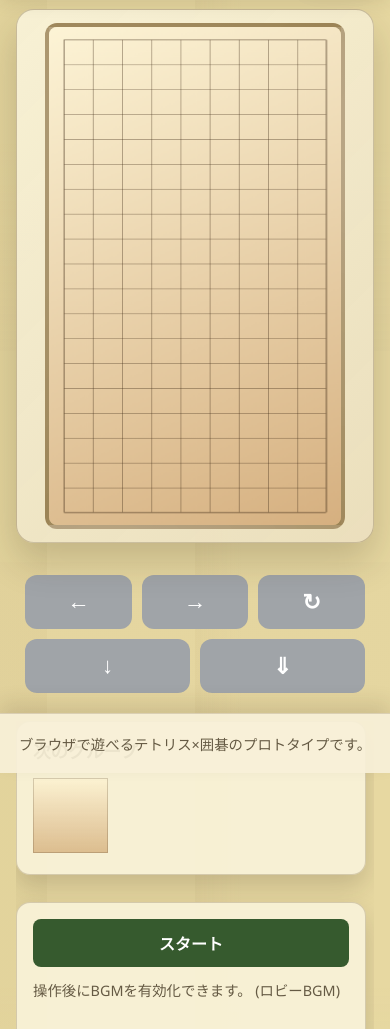
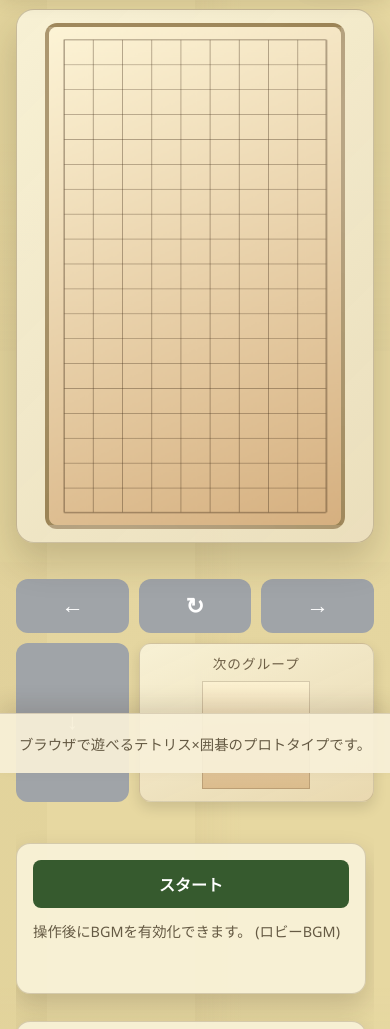
Before and after one commit to igomimu/igopon, a plain HTML site: page docs/index.html in a window 390 px wide. Shown: the part 71-1100 px from the top of the page. Drawn offline with Linux system fonts and the light colour scheme; no server answers.

Commit message:
Update mobile controls with embedded preview

```diff
--- a/docs/index.html
+++ b/docs/index.html
@@ -40,14 +40,15 @@
             </div>
         </section>
         <section class="mobile-controls" aria-label="タッチ操作">
-            <div class="mobile-row">
-                <button id="mobileLeftBtn" type="button" class="mobile-btn" aria-label="左に移動">&#x2190;</button>
-                <button id="mobileRightBtn" type="button" class="mobile-btn" aria-label="右に移動">&#x2192;</button>
-                <button id="mobileRotateBtn" type="button" class="mobile-btn" aria-label="回転">&#x21BB;</button>
-            </div>
-            <div class="mobile-row">
-                <button id="mobileSoftDropBtn" type="button" class="mobile-btn" aria-label="ソフトドロップ">&#x2193;</button>
-                <button id="mobileHardDropBtn" type="button" class="mobile-btn" aria-label="ハードドロップ">&#x21D3;</button>
+            <div class="mobile-grid">
+                <button id="mobileLeftBtn" type="button" class="mobile-btn mobile-btn-left" aria-label="左に移動">&#x2190;</button>
+                <button id="mobileRotateBtn" type="button" class="mobile-btn mobile-btn-rotate" aria-label="回転">&#x21BB;</button>
+                <button id="mobileRightBtn" type="button" class="mobile-btn mobile-btn-right" aria-label="右に移動">&#x2192;</button>
+                <button id="mobileSoftDropBtn" type="button" class="mobile-btn mobile-btn-soft" aria-label="ソフトドロップ">&#x2193;</button>
+                <div class="mobile-next-preview" aria-label="次のグループ">
+                    <span class="mobile-next-label">次のグループ</span>
+                    <canvas id="nextPieceMobile" width="118" height="118" role="img" aria-label="次のピースプレビュー（モバイル）"></canvas>
+                </div>
             </div>
         </section>
         <aside class="sidebar">
--- a/docs/script.js
+++ b/docs/script.js
@@ -114,7 +114,9 @@ function enqueueEyeFramePiece(stoneColor, prioritizeNext = false) {
 const canvas = document.getElementById('board');
 const ctx = canvas.getContext('2d');
 const nextCanvas = document.getElementById('nextPiece');
-const nextCtx = nextCanvas.getContext('2d');
+const nextCtx = nextCanvas ? nextCanvas.getContext('2d') : null;
+const mobileNextCanvas = document.getElementById('nextPieceMobile');
+const mobileNextCtx = mobileNextCanvas ? mobileNextCanvas.getContext('2d') : null;
 
 const overlay = document.getElementById('overlay');
 const overlayTitle = document.getElementById('overlayTitle');
@@ -137,7 +139,6 @@ const mobileLeftBtn = document.getElementById('mobileLeftBtn');
 const mobileRightBtn = document.getElementById('mobileRightBtn');
 const mobileRotateBtn = document.getElementById('mobileRotateBtn');
 const mobileSoftDropBtn = document.getElementById('mobileSoftDropBtn');
-const mobileHardDropBtn = document.getElementById('mobileHardDropBtn');
 const headerStartBtn = document.getElementById('headerStartBtn');
 const headerScore = document.getElementById('headerScore');
 const playerNameInput = document.getElementById('playerNameInput');
@@ -572,8 +573,10 @@ function shuffleArray(array) {
 
 const BASE_BOARD_WIDTH = canvas.width;
 const BASE_BOARD_HEIGHT = canvas.height;
-const BASE_PREVIEW_WIDTH = nextCanvas.width;
-const BASE_PREVIEW_HEIGHT = nextCanvas.height;
+const BASE_PREVIEW_WIDTH = nextCanvas ? nextCanvas.width : 150;
+const BASE_PREVIEW_HEIGHT = nextCanvas ? nextCanvas.height : 150;
+const MOBILE_PREVIEW_BASE_WIDTH = mobileNextCanvas ? mobileNextCanvas.width : BASE_PREVIEW_WIDTH;
+const MOBILE_PREVIEW_BASE_HEIGHT = mobileNextCanvas ? mobileNextCanvas.height : BASE_PREVIEW_HEIGHT;
 const BOARD_PIXEL_WIDTH = BASE_BOARD_WIDTH;
 const BOARD_PIXEL_HEIGHT = BASE_BOARD_HEIGHT;
 const PREVIEW_RESPONSIVE_QUERY = '(max-width: 900px)';
@@ -582,6 +585,8 @@ const previewMediaQuery = typeof window !== 'undefined' && typeof window.matchMe
     : null;
 let previewWidth = BASE_PREVIEW_WIDTH;
 let previewHeight = BASE_PREVIEW_HEIGHT;
+let mobilePreviewWidth = mobileNextCanvas ? (mobileNextCanvas.clientWidth || MOBILE_PREVIEW_BASE_WIDTH) : 0;
+let mobilePreviewHeight = mobileNextCanvas ? (mobileNextCanvas.clientHeight || MOBILE_PREVIEW_BASE_HEIGHT) : 0;
 
 function resolvePreviewTargetSize() {
     const fallbackIsMobile = typeof window !== 'undefined' ? window.innerWidth <= 900 : false;
@@ -597,7 +602,16 @@ function applyPreviewCanvasSize({ redraw = true } = {}) {
     const { width, height } = resolvePreviewTargetSize();
     previewWidth = width;
     previewHeight = height;
+    if (nextCanvas && nextCtx) {
         configureCanvasResolution(nextCanvas, nextCtx, width, height);
+    }
+    if (mobileNextCanvas && mobileNextCtx) {
+        const targetWidth = Math.max(1, Math.round(mobileNextCanvas.clientWidth || MOBILE_PREVIEW_BASE_WIDTH));
+        const targetHeight = Math.max(1, Math.round(mobileNextCanvas.clientHeight || MOBILE_PREVIEW_BASE_HEIGHT));
+        mobilePreviewWidth = targetWidth;
+        mobilePreviewHeight = targetHeight;
+        configureCanvasResolution(mobileNextCanvas, mobileNextCtx, targetWidth, targetHeight);
+    }
     if (redraw) {
         updatePreview();
     }
@@ -2549,17 +2563,13 @@ function refreshMobileControls() {
         mobileLeftBtn,
         mobileRightBtn,
         mobileRotateBtn,
-        mobileSoftDropBtn,
-        mobileHardDropBtn
-    ];
-    if (controls.every(btn => !btn)) {
+        mobileSoftDropBtn
+    ].filter(Boolean);
+    if (controls.length === 0) {
         return;
     }
     const active = gameActive && !paused;
     controls.forEach(btn => {
-        if (!btn) {
-            return;
-        }
         btn.disabled = !active;
     });
 }
@@ -2734,41 +2744,52 @@ function bindHoldButton(button, action, options = {}) {
 }
 
 function initializeMobileControls() {
+    if (mobileLeftBtn) {
         bindHoldButton(mobileLeftBtn, runIfPlayable(() => movePiece(-1)), { repeat: false });
+    }
+    if (mobileRightBtn) {
         bindHoldButton(mobileRightBtn, runIfPlayable(() => movePiece(1)), { repeat: false });
+    }
+    if (mobileSoftDropBtn) {
         bindHoldButton(mobileSoftDropBtn, runIfPlayable(() => {
             stepDown();
             dropAccumulator = 0;
         }), { repeatDelay: 110 });
+    }
+    if (mobileRotateBtn) {
         bindHoldButton(mobileRotateBtn, runIfPlayable(() => rotateCurrentPiece(1)), { repeat: false });
-    bindHoldButton(mobileHardDropBtn, runIfPlayable(() => hardDrop()), { repeat: false });
-
-}
-function updatePreview() {
-    nextCtx.clearRect(0, 0, previewWidth, previewHeight);
-
-    const gradient = nextCtx.createLinearGradient(0, 0, 0, previewHeight);
+    }
+}
+
+function drawPreviewOnContext(context, width, height) {
+    if (!context || width <= 0 || height <= 0) {
+        return;
+    }
+
+    context.clearRect(0, 0, width, height);
+
+    const gradient = context.createLinearGradient(0, 0, 0, height);
     gradient.addColorStop(0, 'rgba(252, 242, 210, 0.95)');
     gradient.addColorStop(1, 'rgba(216, 183, 135, 0.9)');
-    nextCtx.fillStyle = gradient;
-    nextCtx.fillRect(0, 0, previewWidth, previewHeight);
-
-    nextCtx.strokeStyle = 'rgba(60, 40, 20, 0.2)';
-    nextCtx.strokeRect(0.5, 0.5, Math.max(previewWidth - 1, 0), Math.max(previewHeight - 1, 0));
+    context.fillStyle = gradient;
+    context.fillRect(0, 0, width, height);
+
+    context.strokeStyle = 'rgba(60, 40, 20, 0.2)';
+    context.strokeRect(0.5, 0.5, Math.max(width - 1, 0), Math.max(height - 1, 0));
 
     if (!nextPiece) {
         return;
     }
 
-    const width = nextPiece.width;
-    const height = nextPiece.height;
-    const insetWidth = Math.max(12, Math.round(previewWidth * (40 / BASE_PREVIEW_WIDTH)));
-    const insetHeight = Math.max(12, Math.round(previewHeight * (40 / BASE_PREVIEW_HEIGHT)));
-    const usableWidth = Math.max(previewWidth - insetWidth, 0);
-    const usableHeight = Math.max(previewHeight - insetHeight, 0);
-    const cellSize = Math.min(usableWidth / width, usableHeight / height);
-    const offsetX = (previewWidth - width * cellSize) / 2;
-    const offsetY = (previewHeight - height * cellSize) / 2;
+    const pieceWidth = nextPiece.width;
+    const pieceHeight = nextPiece.height;
+    const insetWidth = Math.max(12, Math.round(width * (40 / BASE_PREVIEW_WIDTH)));
+    const insetHeight = Math.max(12, Math.round(height * (40 / BASE_PREVIEW_HEIGHT)));
+    const usableWidth = Math.max(width - insetWidth, 0);
+    const usableHeight = Math.max(height - insetHeight, 0);
+    const cellSize = Math.min(usableWidth / pieceWidth, usableHeight / pieceHeight);
+    const offsetX = (width - pieceWidth * cellSize) / 2;
+    const offsetY = (height - pieceHeight * cellSize) / 2;
 
     nextPiece.cells.forEach(cell => {
         const cx = offsetX + cell.col * cellSize + cellSize / 2;
@@ -2778,14 +2799,19 @@ function updatePreview() {
             return;
         }
         if (value === CELL_EYE_BLACK || value === CELL_EYE_WHITE) {
-            drawEyeStone(nextCtx, cx, cy, cellSize * 0.42, value, 1);
+            drawEyeStone(context, cx, cy, cellSize * 0.42, value, 1);
         } else if (value === CELL_BLOCK_BLACK || value === CELL_BLOCK_WHITE) {
             const baseColor = value === CELL_BLOCK_BLACK ? CELL_BLACK : CELL_WHITE;
-            drawStone(nextCtx, cx, cy, cellSize * 0.42, baseColor, 1);
+            drawStone(context, cx, cy, cellSize * 0.42, baseColor, 1);
         } else {
-            drawStone(nextCtx, cx, cy, cellSize * 0.42, value, 1);
-        }
-    });
+            drawStone(context, cx, cy, cellSize * 0.42, value, 1);
+        }
+    });
+}
+
+function updatePreview() {
+    drawPreviewOnContext(nextCtx, previewWidth, previewHeight);
+    drawPreviewOnContext(mobileNextCtx, mobilePreviewWidth, mobilePreviewHeight);
 }
 
 function draw() {
--- a/docs/style.css
+++ b/docs/style.css
@@ -431,21 +431,25 @@ button:not(:disabled):hover {
 }
 .mobile-controls {
     display: none;
-    flex-direction: column;
-    gap: 0.75rem;
     margin: 0 auto;
     padding: 0.5rem 0 0.25rem;
-    max-width: 340px;
     width: 100%;
+    max-width: 360px;
 }
 
-.mobile-row {
-    display: flex;
+.mobile-grid {
+    display: grid;
     gap: 0.75rem;
+    grid-template-columns: repeat(3, minmax(0, 1fr));
+    grid-template-areas:
+        "left rotate right"
+        "soft preview preview";
 }
 
 .mobile-btn {
-    flex: 1;
+    display: flex;
+    align-items: center;
+    justify-content: center;
     border-radius: 12px;
     font-size: 1.45rem;
     padding: 0.85rem;
@@ -466,6 +470,50 @@ button:not(:disabled):hover {
 .mobile-btn:not(:disabled):active {
     transform: translateY(1px);
     background: var(--accent-hover);
+}
+
+.mobile-btn-left {
+    grid-area: left;
+}
+
+.mobile-btn-rotate {
+    grid-area: rotate;
+}
+
+.mobile-btn-right {
+    grid-area: right;
+}
+
+.mobile-btn-soft {
+    grid-area: soft;
+}
+
+.mobile-next-preview {
+    grid-area: preview;
+    border-radius: 12px;
+    padding: 0.55rem 0.7rem 0.75rem;
+    background: linear-gradient(155deg, rgba(248, 242, 215, 0.95), rgba(233, 216, 177, 0.9));
+    border: 1px solid rgba(104, 82, 45, 0.22);
+    box-shadow: 0 6px 14px rgba(0, 0, 0, 0.12);
+    display: flex;
+    flex-direction: column;
+    align-items: center;
+    justify-content: center;
+    gap: 0.5rem;
+    min-height: 100%;
+}
+
+.mobile-next-label {
+    font-size: 0.85rem;
+    color: rgba(58, 42, 20, 0.72);
+    letter-spacing: 0.08em;
+    text-transform: uppercase;
+}
+
+#nextPieceMobile {
+    width: min(100%, 108px);
+    aspect-ratio: 1 / 1;
+    display: block;
 }
 
 @media (max-width: 900px) {
@@ -493,16 +541,12 @@ button:not(:disabled):hover {
     }
 
     .mobile-controls {
-        display: flex;
-        flex-direction: column;
-        gap: 0.6rem;
-        align-items: stretch;
-        width: min(100%, 480px);
-        margin: 0 auto;
+        display: block;
+        width: min(100%, 420px);
+        margin: 0.25rem auto 0;
     }
 
-    .mobile-controls .mobile-row {
-        display: flex;
+    .mobile-grid {
         gap: 0.6rem;
     }
 
@@ -520,6 +564,10 @@ button:not(:disabled):hover {
         overflow-y: auto;
         padding-right: 0.5rem;
         max-height: 100%;
+    }
+
+    .next-panel {
+        display: none;
     }
 
     .next-panel {
```
Lines whose indentation alone changed are shown as unchanged.
